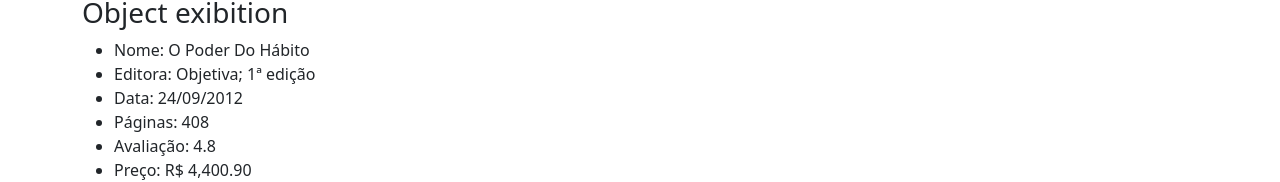
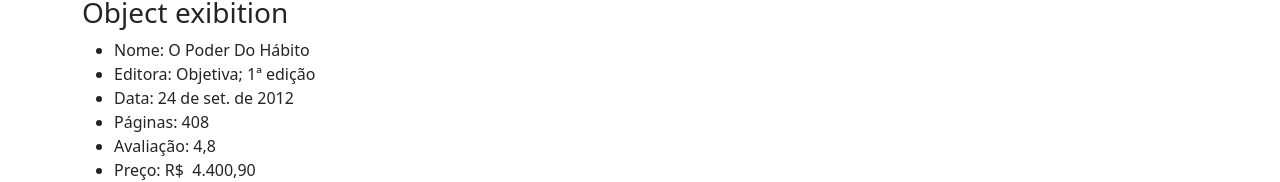
Before and after one commit to g-oliveira7/learning-angular, an Angular app: page / in a window 1280 px wide. Both pictures are taken after a click on the link "Pipes examples". Shown: the part 170-352 px from the top of the page. Built offline with nearby package versions, Linux system fonts and the light colour scheme.

Commit message:
Setting default locale

```diff
--- a/src/app/app.module.ts
+++ b/src/app/app.module.ts
@@ -1,5 +1,6 @@
 import { CursosModule } from './cursos/cursos.module';
-import { NgModule } from '@angular/core';
+import { LOCALE_ID, NgModule } from '@angular/core';
+import localePt from '@angular/common/locales/pt'
 import { BrowserModule } from '@angular/platform-browser';
 
 import { AppComponent } from './app.component';
@@ -16,6 +17,9 @@
 import { NgElseDirective } from './directives/ng-else.directive';
 import { PipesExamplesComponent } from './pipes-examples/pipes-examples.component';
 import { CamelCasePipe } from './pipes/camel-case.pipe';
+import { registerLocaleData } from '@angular/common';
+
+registerLocaleData(localePt)
 
 @NgModule({
   declarations: [
@@ -39,7 +43,9 @@
     NgbModule,
     NgbNavModule
   ],
-  providers: [],
+  providers: [
+    {provide: LOCALE_ID, useValue: 'pt'}
+  ],
   bootstrap: [AppComponent]
 })
 export class AppModule { }
--- a/src/app/pipes-examples/pipes-examples.component.html
+++ b/src/app/pipes-examples/pipes-examples.component.html
@@ -4,7 +4,7 @@
     <ul>
         <li>Nome: {{ livro?.nome | uppercase | camelCase }}</li>
         <li>Editora: {{ livro?.editora }}</li>
-        <li>Data: {{ livro?.data | date:'dd/MM/yyyy' }}</li>
+        <li>Data: {{ livro?.data | date }}</li>
         <li>Páginas: {{ livro?.paginas | number }}</li>
         <li>Avaliação: {{ livro?.avaliacao | number:'1.1-1' }}</li>
         <li>Preço: {{ livro?.preco | currency:'BRL':'R$ ' }}</li>
```
